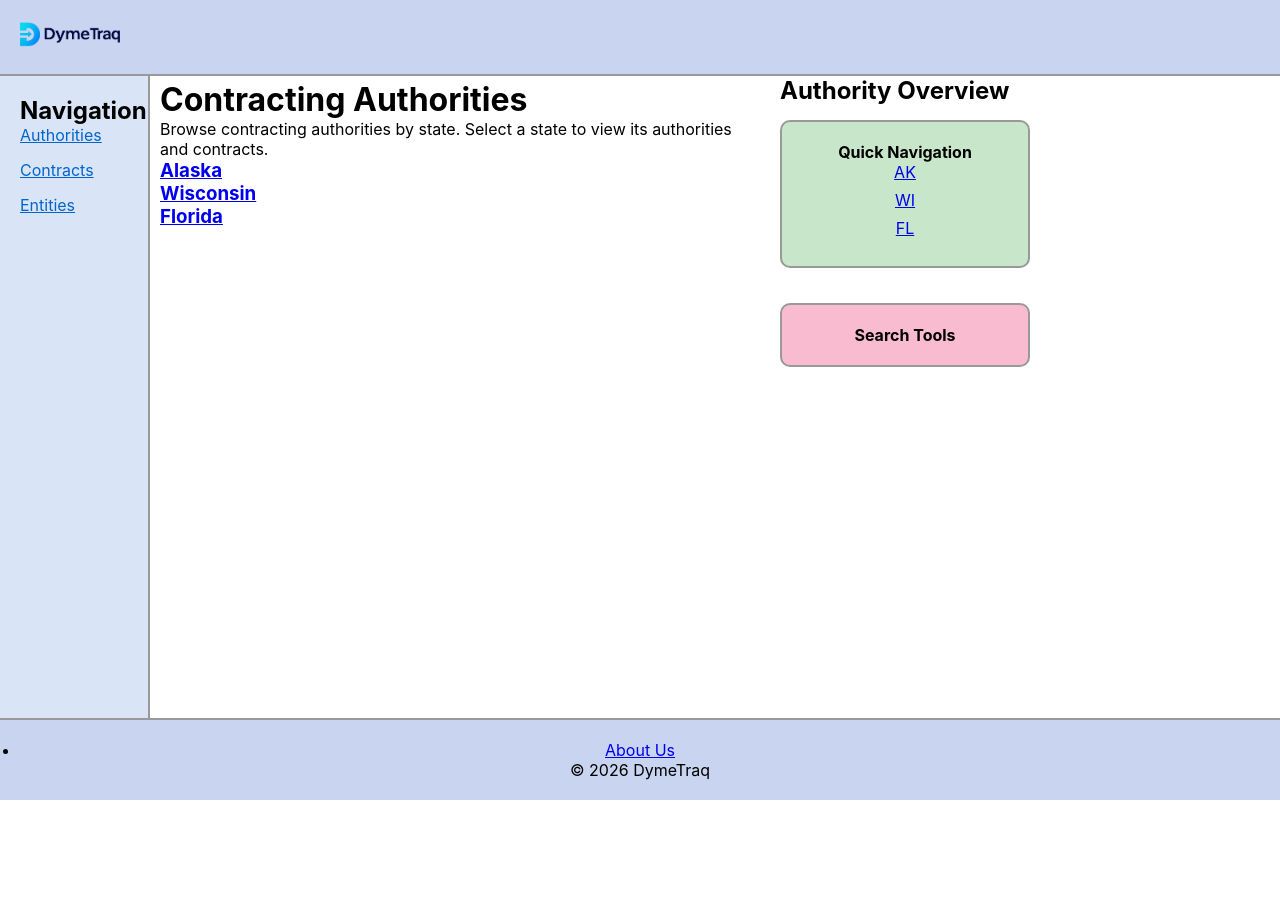
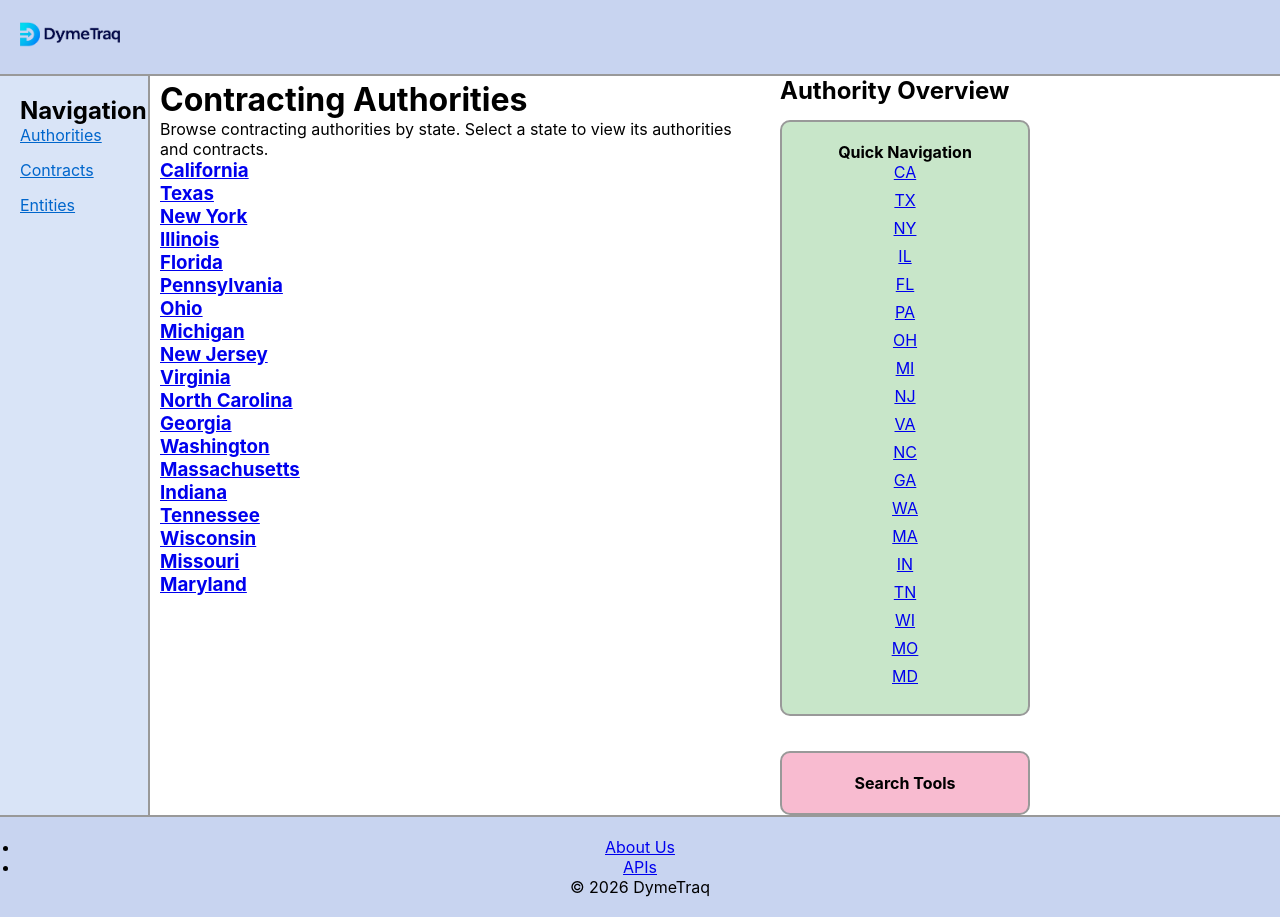
Before and after one commit to Jay-A-Babcock/dymetraq-web, a Next.js app: page /authorities in a window 1280 px wide. Before the commit the page ends 800 px from the top, so only its background shows below. Built offline with nearby package versions, Linux system fonts and the light colour scheme.

Commit message:
Update ContractsPage and add DatasetPage with content enhancements

```diff
--- a/app/layout.tsx
+++ b/app/layout.tsx
@@ -44,6 +44,9 @@ export default function RootLayout({
               <li>
                 <a href="about">About Us</a>
               </li>
+              <li>
+                <a href="dataset/#APIs">APIs</a>
+              </li>
             </ul>
             © 2026 DymeTraq
           </footer>
--- a/data/states.json
+++ b/data/states.json
@@ -1,5 +1,21 @@
 [
-  { "code": "AK", "auth_id": "02", "name": "Alaska", "file": "AK" },
+  { "code": "CA", "auth_id": "06", "name": "California", "file": "CA" },
+  { "code": "TX", "auth_id": "48", "name": "Texas", "file": "TX" },
+  { "code": "NY", "auth_id": "36", "name": "New York", "file": "NY" },
+  { "code": "IL", "auth_id": "17", "name": "Illinois", "file": "IL" },
+  { "code": "FL", "auth_id": "12", "name": "Florida", "file": "FL" },
+  { "code": "PA", "auth_id": "42", "name": "Pennsylvania", "file": "PA" },
+  { "code": "OH", "auth_id": "39", "name": "Ohio", "file": "OH" },
+  { "code": "MI", "auth_id": "26", "name": "Michigan", "file": "MI" },
+  { "code": "NJ", "auth_id": "34", "name": "New Jersey", "file": "NJ" },
+  { "code": "VA", "auth_id": "51", "name": "Virginia", "file": "VA" },
+  { "code": "NC", "auth_id": "37", "name": "North Carolina", "file": "NC" },
+  { "code": "GA", "auth_id": "13", "name": "Georgia", "file": "GA" },
+  { "code": "WA", "auth_id": "53", "name": "Washington", "file": "WA" },
+  { "code": "MA", "auth_id": "25", "name": "Massachusetts", "file": "MA" },
+  { "code": "IN", "auth_id": "18", "name": "Indiana", "file": "IN" },
+  { "code": "TN", "auth_id": "47", "name": "Tennessee", "file": "TN" },
   { "code": "WI", "auth_id": "55", "name": "Wisconsin", "file": "WI" },
-  { "code": "FL", "auth_id": "12", "name": "Florida", "file": "FL" }
+  { "code": "MO", "auth_id": "29", "name": "Missouri", "file": "MO" },
+  { "code": "MD", "auth_id": "24", "name": "Maryland", "file": "MD" }
 ]
```
Also changed, not shown: app/contracts/page.tsx (+6 -8 lines), app/dataset/page.tsx (added, +28 -0 lines).
